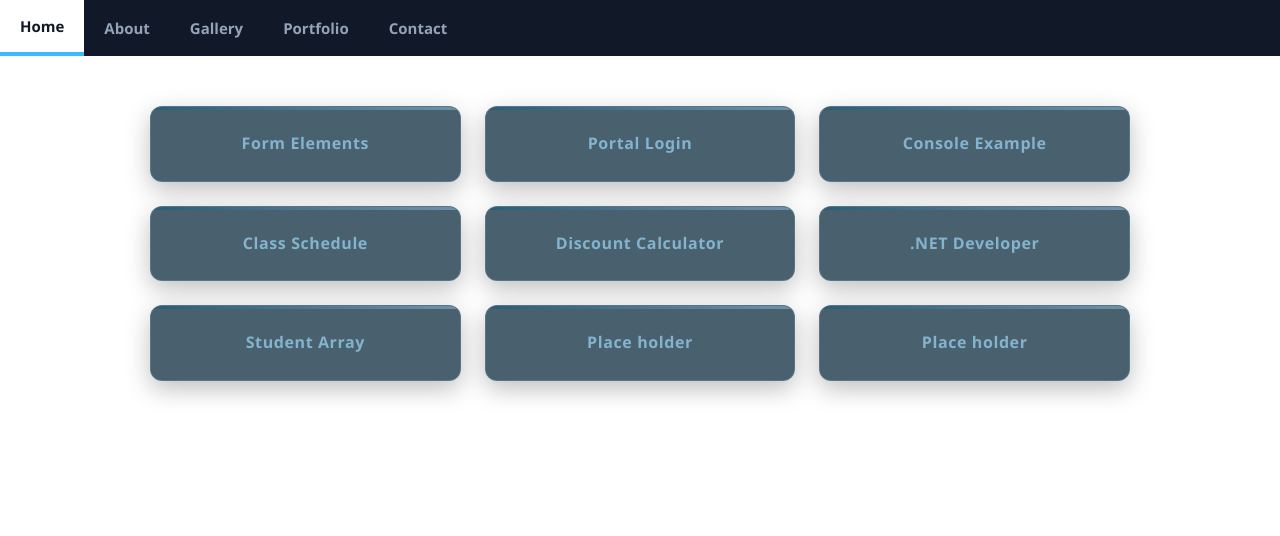
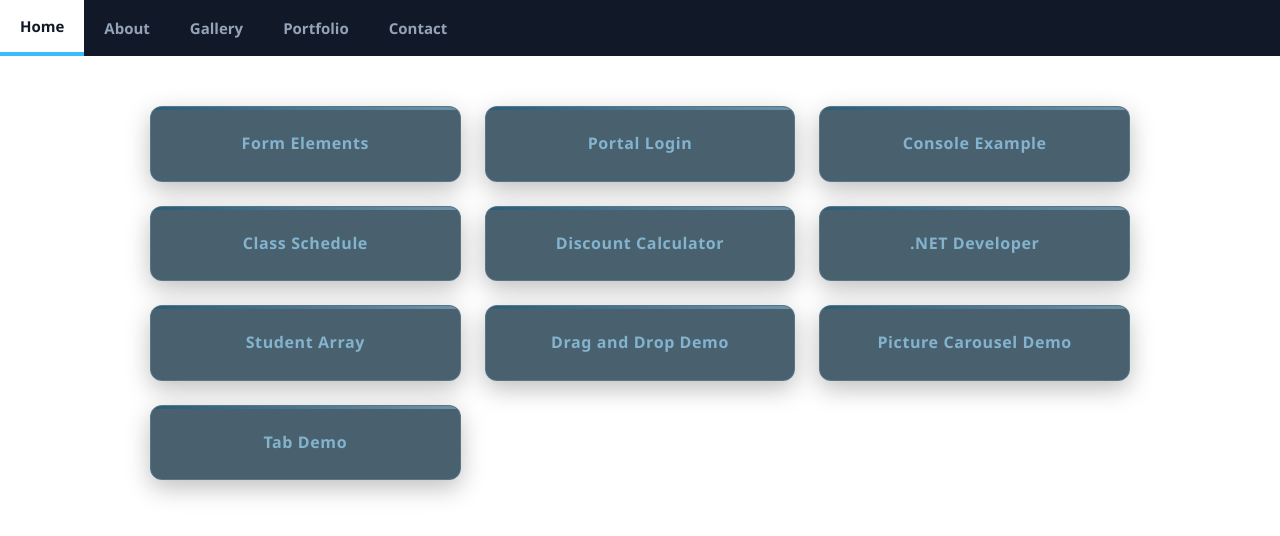
Before and after one commit to Kristhyl21/KristhylPortfolio, a plain HTML site: page portfolio.html in a window 1280 px wide. Drawn offline with Linux system fonts and the light colour scheme.

Commit message:
Update portfolio.html with new demo links
Added new links for Drag and Drop Demo, Picture Carousel Demo, and Tab Demo.

```diff
--- a/portfolio.html
+++ b/portfolio.html
@@ -26,8 +26,9 @@
         <div class="box"><a href="discountCalculator.html">Discount Calculator</a></div>
         <div class="box"><a href="DotNetFramework.html">.NET Developer</a></div>
         <div class="box"><a href="studentArray.html">Student Array</a></div>
-        <div class="box"><a href="placeholder">Place holder</a></div>
-        <div class="box"><a href="placeholder">Place holder</a></div>
+        <div class="box"><a href="DragandDropDemo.html">Drag and Drop Demo</a></div>
+        <div class="box"><a href="MY PICTURES.html">Picture Carousel Demo</a></div>
+        <div class="box"><a href="myTab.html">Tab Demo</a></div>
 
     </div>
 </body>
```
